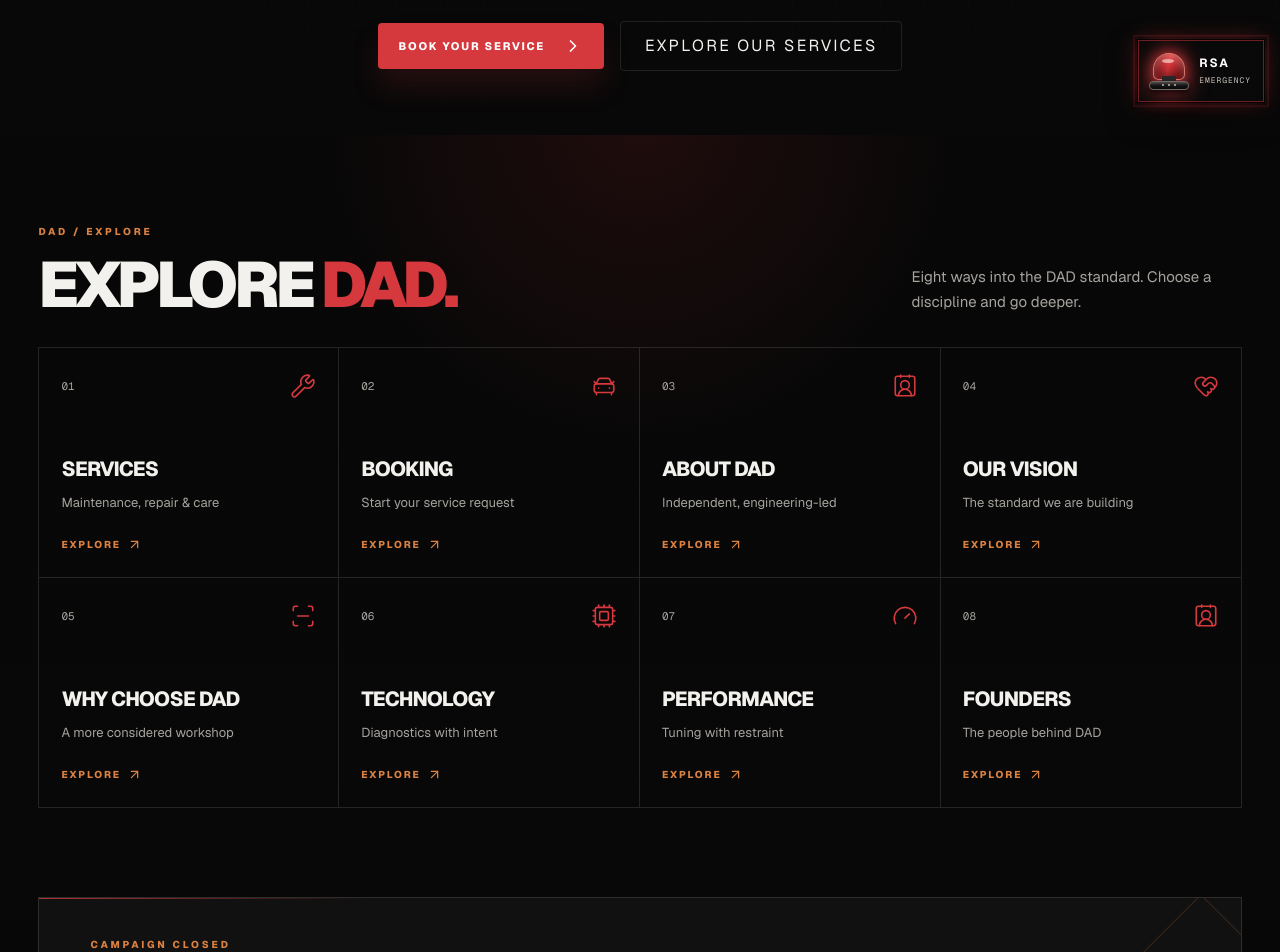
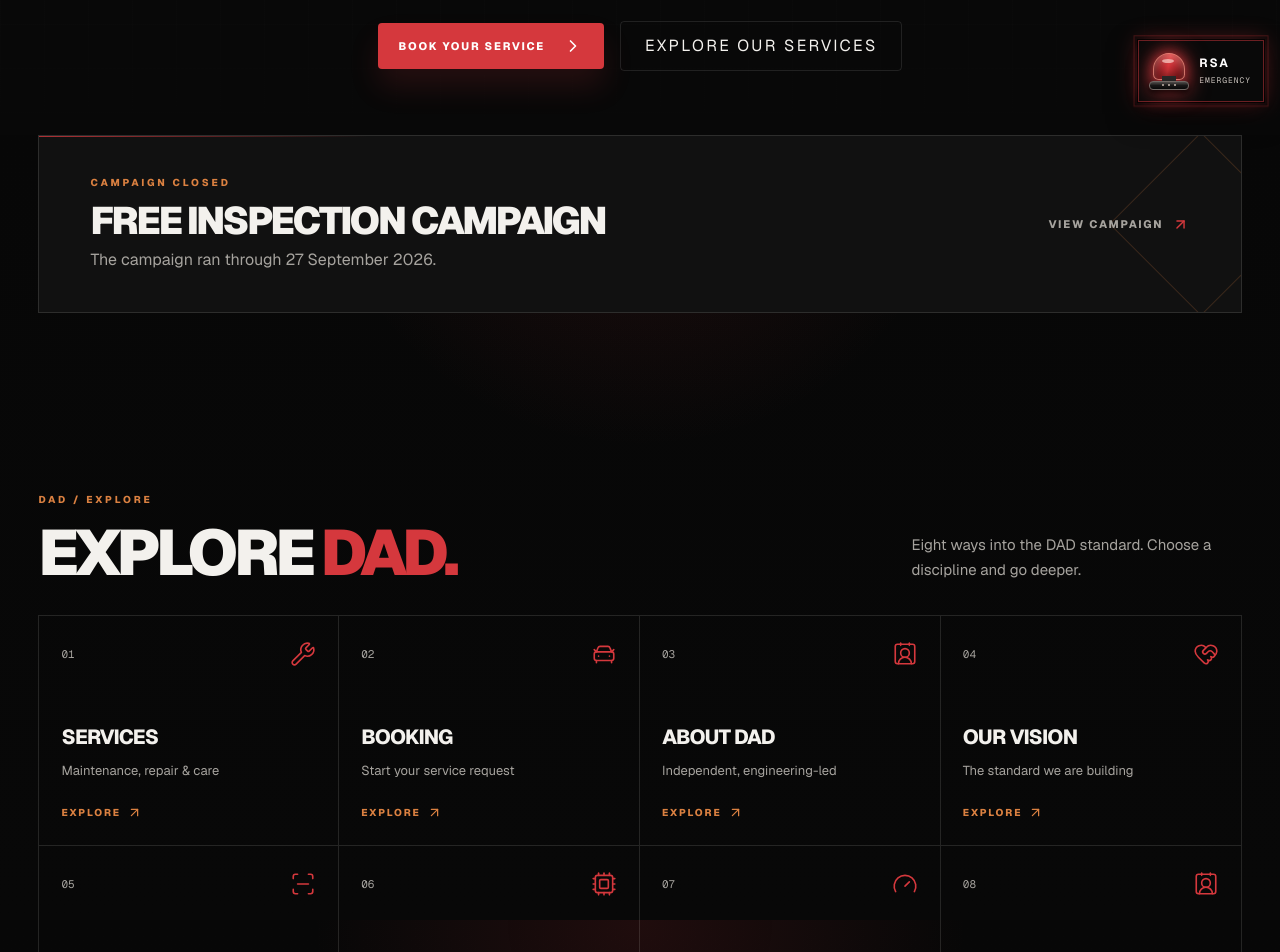
Before and after one commit to Skmairaj456/Dad-, a Next.js app: page / in a window 1280 px wide. Shown: the part 680-1632 px from the top of the page. Built offline with nearby package versions, Linux system fonts and the light colour scheme.

Commit message:
Improve homepage campaign banner visibility

```diff
--- a/src/app/page.tsx
+++ b/src/app/page.tsx
@@ -7,8 +7,8 @@ export default function Home() {
   return (
     <main className="flex flex-col">
       <Hero />
+      <CampaignBanner />
       <HomeHub />
-      <CampaignBanner />
       <FinalCta />
       <Footer />
     </main>
```
